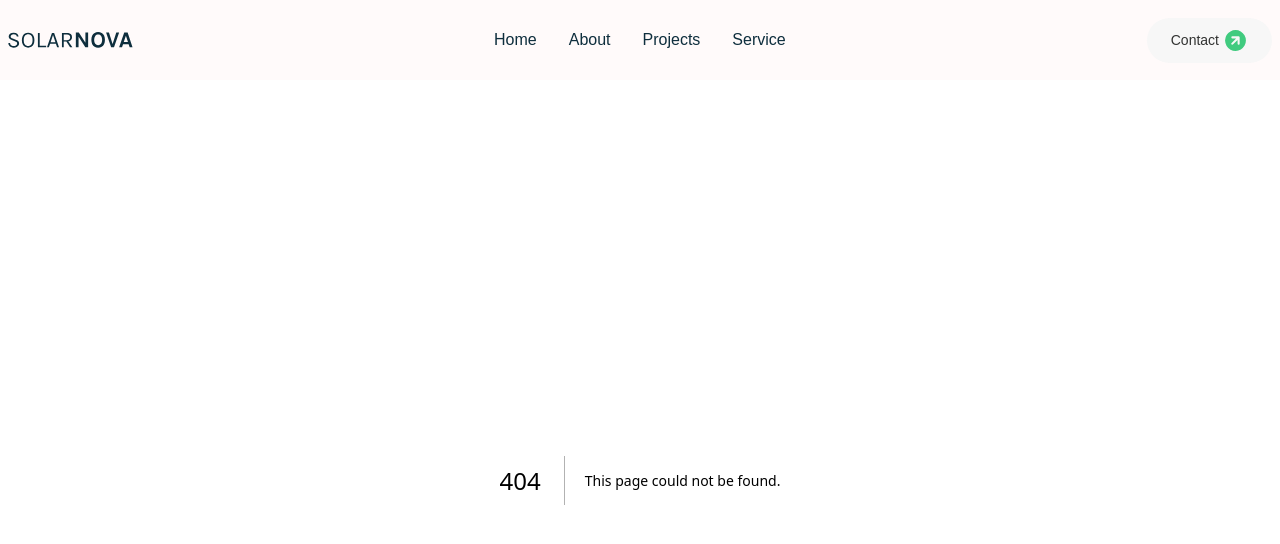
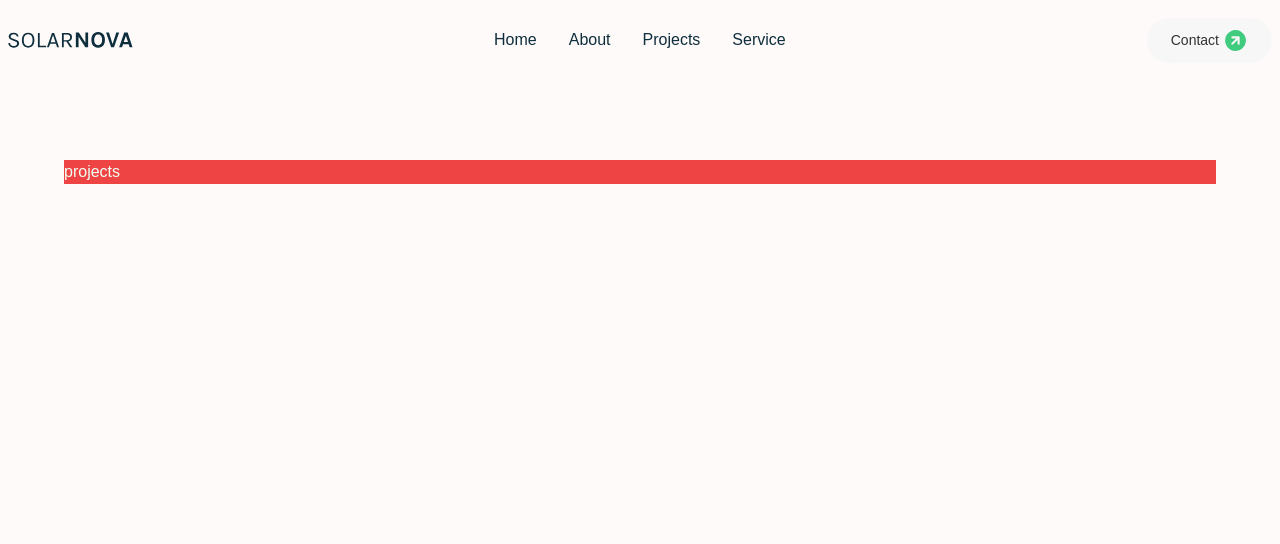
Before and after one commit to Rozmyk/SolarNova, a Next.js app: page /projects in a window 1280 px wide. Before the commit this address had no page. Shown: the top 544 px of the page. Built offline with nearby package versions, Linux system fonts and the light colour scheme.

Commit message:
Add subpage projects

```diff
--- /dev/null
+++ b/src/app/projects/page.tsx
@@ -0,0 +1,12 @@
+import ProjectsPage from '@/components/ProjectsPage/ProjectsPage'
+import { Metadata } from 'next'
+export const metadata: Metadata = {
+	title: 'Projects',
+	description:
+		'Discover our renewable energy projects that drive a sustainable future. From solar installations to wind farms, we deliver innovative solutions for homes, businesses, and communities.',
+}
+const page = () => {
+	return <ProjectsPage />
+}
+
+export default page
--- /dev/null
+++ b/src/components/ProjectsPage/ProjectsPage.tsx
@@ -0,0 +1,10 @@
+import Wrapper from '../Wrapper/Wrapper'
+const ProjectsPage = () => {
+	return (
+		<Wrapper>
+			<div className='bg-red-500'>projects</div>
+		</Wrapper>
+	)
+}
+
+export default ProjectsPage
```
